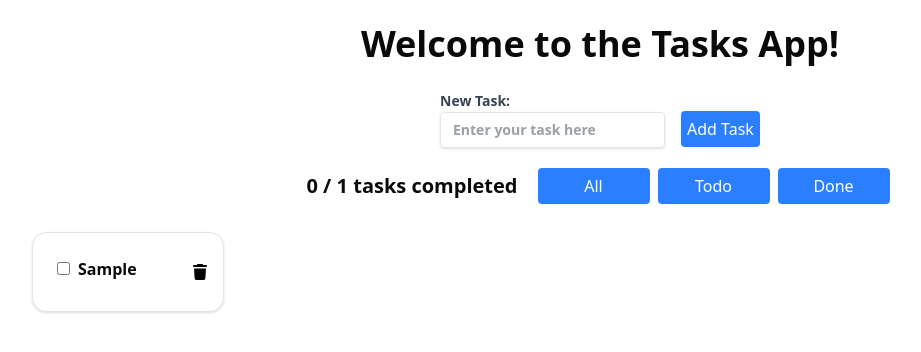
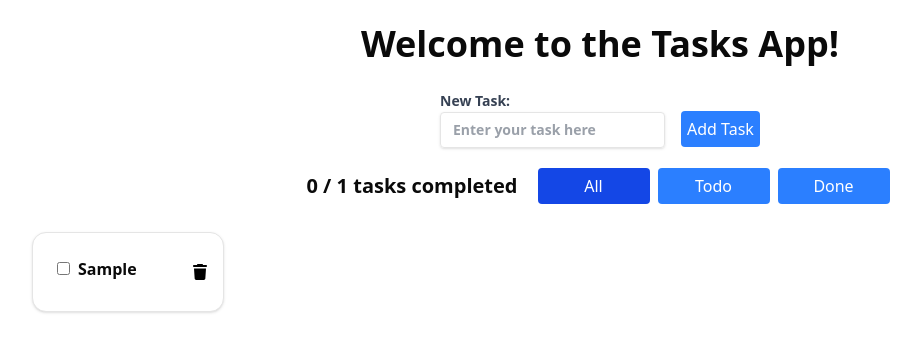
Before and after one commit to sohailshams/tasks, a Vue app: page / in a window 1280 px wide. Both pictures are taken after typing "Sample" into the empty fields and a click on the button "Add Task". Shown: the top 352 px of the page, without its empty margins (40-961 px from the left). Built offline with nearby package versions, Linux system fonts and the light colour scheme.

Commit message:
Added dynamic class on selected button.

```diff
--- a/src/App.vue
+++ b/src/App.vue
@@ -61,9 +61,9 @@ const setFilter = (filterValue: TaskFilter) => {
         {{ totalCompleted }} / {{ tasks.length }} tasks completed
       </p>
       <div v-if="tasks.length">
-        <Button filter="all" @set-filter="setFilter" />
-        <Button filter="todo" @set-filter="setFilter" />
-        <Button filter="done" @set-filter="setFilter" />
+        <Button :activeFilter="filter" filter="all" @set-filter="setFilter" />
+        <Button :activeFilter="filter" filter="todo" @set-filter="setFilter" />
+        <Button :activeFilter="filter" filter="done" @set-filter="setFilter" />
       </div>
     </div>
     <TaskList
--- a/src/components/Button.vue
+++ b/src/components/Button.vue
@@ -1,18 +1,24 @@
 <script lang="ts" setup>
 import type { TaskFilter } from "@/types";
+import { computed } from "vue";
 
 const props = defineProps<{
   filter: TaskFilter;
+  activeFilter: TaskFilter;
 }>();
 const emits = defineEmits<{
   setFilter: [filter: TaskFilter];
 }>();
+const isActive = computed(() => props.filter === props.activeFilter);
 </script>
 
 <template>
   <button
     @click="emits('setFilter', props.filter)"
-    class="mx-1 bg-blue-500 hover:bg-blue-700 w-28 h-9 text-white rounded focus:outline-none focus:shadow-outline capitalize"
+    class="mx-1 bg-blue-500 w-28 h-9 text-white rounded focus:outline-none capitalize"
+    :class="{
+      'focus:shadow-outline bg-blue-700': isActive,
+    }"
   >
     {{ props.filter }}
   </button>
```
